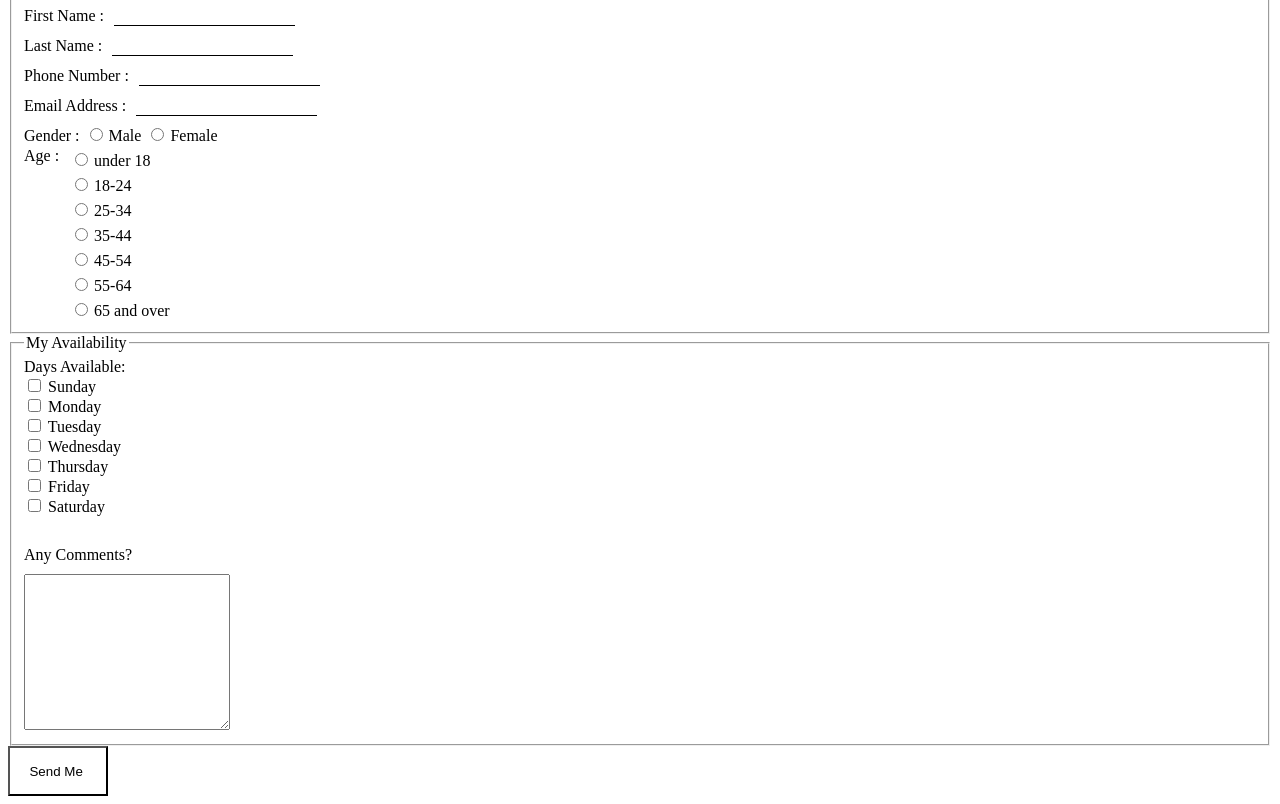
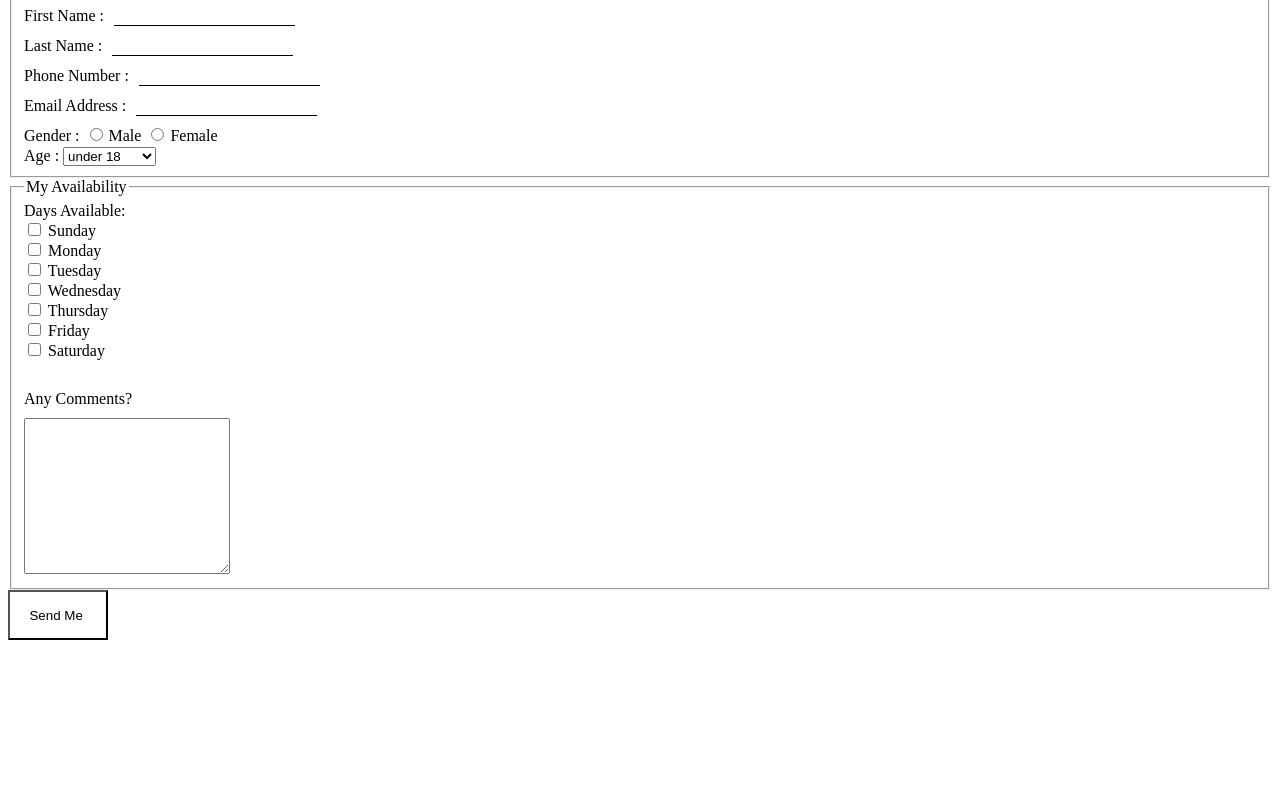
Before and after one commit to y3l512/lab04, a plain HTML site: page index.html in a window 1280 px wide. Shown: the part 101-905 px from the top of the page. After the commit the page ends 800 px from the top, so only its background shows below. Drawn offline with Linux system fonts and the light colour scheme.

Commit message:
modify dropdown

```diff
--- a/index.html
+++ b/index.html
@@ -40,18 +40,18 @@
         <label>Gender : <input type="radio" name="gender_field" id="Male"><label for="Male">Male</label>
         <input type="radio" name="gender_field" id="Female"><label for="Female">Female</label> </label>
         <br>
-        <div style="display: flex; gap: 10px;">
-            <label>Age : </label>
-        <div>
-            <input type="radio" name="age_field" id="under_18"><label for="under_18">under 18</label>
-            <br><input type="radio" name="age_field" id="18_24"><label for="18_24">18-24</label>
-            <br><input type="radio" name="age_field" id="25_34"><label for="25_34">25-34</label>
-            <br><input type="radio" name="age_field" id="35_44"><label for="35_44">35-44</label>
-            <br><input type="radio" name="age_field" id="45_54"><label for="45_54">45-54</label>
-            <br><input type="radio" name="age_field" id="55_64"><label for="55_64">55-64</label>
-            <br><input type="radio" name="age_field" id="65_and_over"><label for="65_and_over">65 and over</label>
-        </div>
-        </div>
+
+        <label>Age : </label>
+        <select id="Age" name="age_field">
+            <option>under 18</option>
+            <option>18-24</option>
+            <option>25-34</option>
+            <option>35-44</option>
+            <option>45-54</option>
+            <option>55-64</option>
+            <option>65 and over</option>
+        </select>
+
     </fieldset>
 
     <fieldset>
```
